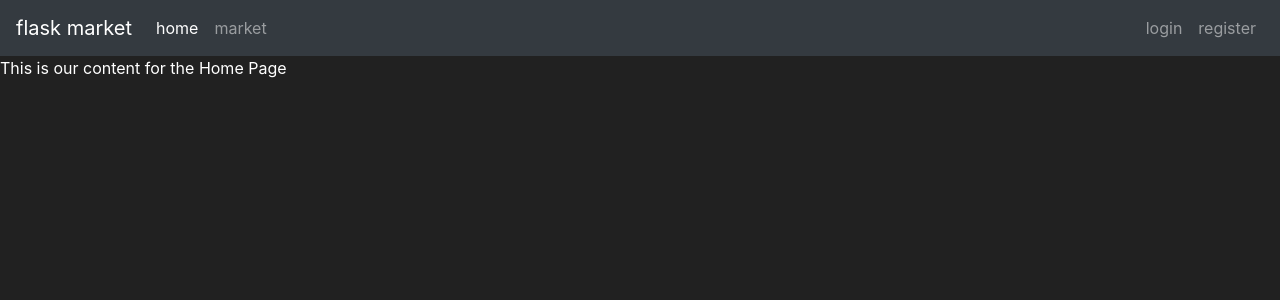
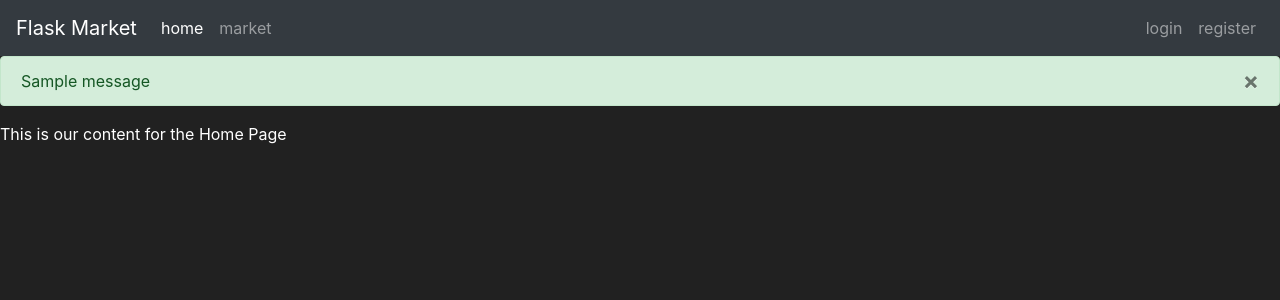
Before and after one commit to root-marco/market, a Flask app: page / in a window 1280 px wide. Shown: the top 300 px of the page. Run offline with Flask 2, Linux system fonts and the light colour scheme; one stand-in notice (Sample message) is shown; some libraries are stand-ins or nearby versions.

Commit message:
base html handling errors with fllash

```diff
--- a/market/templates/base.html
+++ b/market/templates/base.html
@@ -1,5 +1,4 @@
 <!doctype html>
-
 <html lang="en">
 
 <head>
@@ -11,8 +10,9 @@
 </head>
 
 <body>
+
   <nav class="navbar navbar-expand-md navbar-dark bg-dark">
-    <a class="navbar-brand" href="{{ url_for('home_page') }}">flask market</a>
+    <a class="navbar-brand" href="{{ url_for('home_page') }}">Flask Market</a>
     <button class="navbar-toggler" type="button" data-toggle="collapse" data-target="#navbarNav">
       <span class="navbar-toggler-icon"></span>
     </button>
@@ -36,6 +36,18 @@
     </div>
   </nav>
 
+  {% with messages = get_flashed_messages(with_categories=true) %}
+  {% if messages %}
+  {% for category, message in messages %}
+  <div class="alert alert-{{ category }}">
+    <button type="button" class="m1-2 mb-1 close" data-dismiss="alert" aria-label="Close">
+      <span aria-hidden="true">&times;</span>
+    </button>
+    {{ message }}
+  </div>
+  {% endfor %}
+  {% endif %}
+  {% endwith %}
   {% block content %}
 
   {% endblock %}
@@ -51,7 +63,6 @@
     integrity="sha384-B4gt1jrGC7Jh4AgTPSdUtOBvfO8shuf57BaghqFfPlYxofvL8/KUEfYiJOMMV+rV" crossorigin="anonymous">
   </script>
 </body>
-
 <style>
   body {
     background-color: #212121;
```
